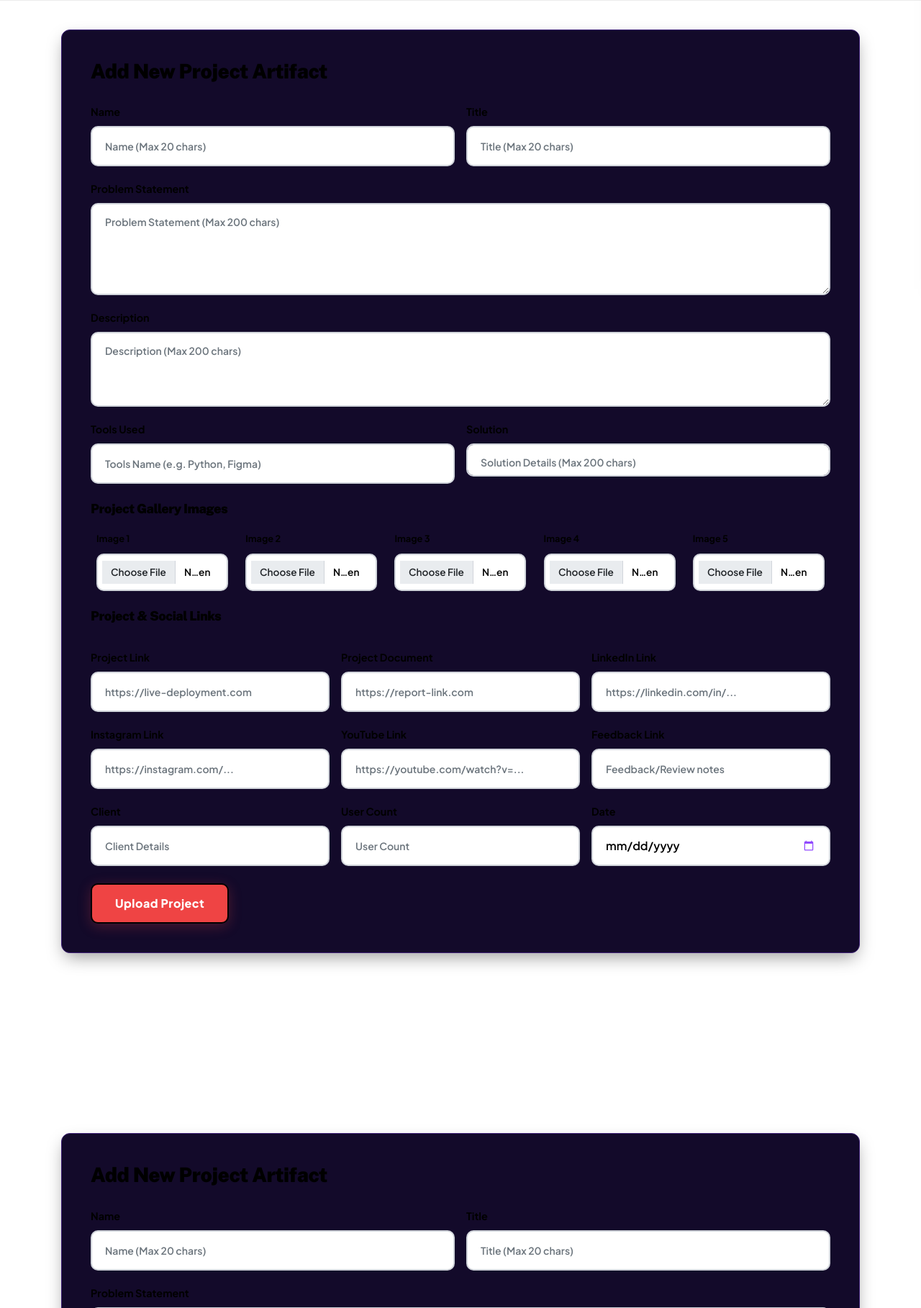
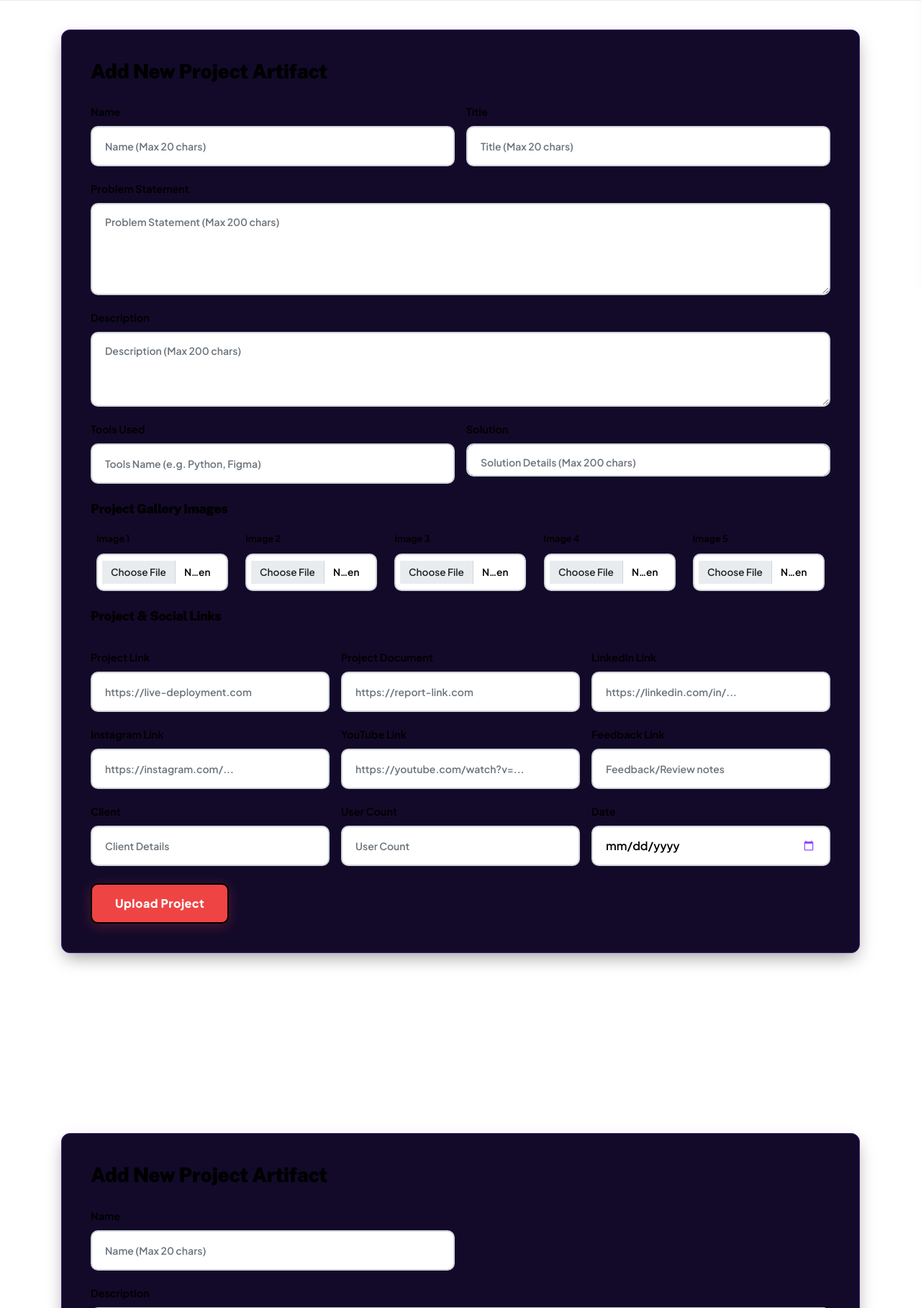
Before and after one commit to bharath7418/Bharath-Portfolio-2.0, a Flask app: page /admin in a window 1280 px wide. Shown: the part 394-2211 px from the top of the page at 72% size. Run offline with Flask 3, Linux system fonts and the light colour scheme; a user stored in the database is signed in; some libraries are stand-ins or nearby versions; some web fonts are replaced.

Commit message:
remove blog service and etc

```diff
--- a/app.py
+++ b/app.py
@@ -64,10 +64,9 @@
     user = db.Column(db.String(200),default=None)
     date = db.Column(db.String(20),default=None)
 
-
 class MiniProject(db.Model):
     id = db.Column(db.Integer, primary_key=True)
-    title = db.Column(db.String(150), nullable=False)
+    name = db.Column(db.String(150), nullable=False)
     description = db.Column(db.Text, nullable=False)
     tools = db.Column(db.String(100))
     filename1 = db.Column(db.String(100))
@@ -263,21 +262,6 @@
     return redirect(url_for('admin_dashboard'))
 
 
-@app.route('/admin/project/add', methods=['POST'])
-@login_required
-def add_project():
-    title = request.form.get('title')
-    description = request.form.get('description')
-    tech_stack = request.form.get('tech_stack')
-    project_type = request.form.get('project_type', 'Major')
-    link = request.form.get('link')
-
-    new_project = Project(title=title, description=description, tech_stack=tech_stack, project_type=project_type, link=link)
-    db.session.add(new_project)
-    db.session.commit()
-    flash('Project added successfully!', 'success')
-    return redirect(url_for('admin_dashboard'))
-
 @app.route('/admin/project/delete/<int:id>', methods=['POST'])
 @login_required
 def delete_project(id):
@@ -285,31 +269,6 @@
     db.session.delete(project)
     db.session.commit()
     flash('Project deleted successfully!', 'success')
-    return redirect(url_for('admin_dashboard'))
-
-@app.route('/admin/service/add', methods=['POST'])
-@login_required
-def add_service():
-    title = request.form.get('title')
-    description = request.form.get('description')
-    icon = request.form.get('icon', 'code')
-
-    new_service = Service(title=title, description=description, icon=icon)
-    db.session.add(new_service)
-    db.session.commit()
-    flash('Service added successfully!', 'success')
-    return redirect(url_for('admin_dashboard'))
-
-@app.route('/admin/blog/add', methods=['POST'])
-@login_required
-def add_blog():
-    title = request.form.get('title')
-    content = request.form.get('content')
-
-    new_blog = Blog(title=title, content=content, date_posted=datetime.utcnow())
-    db.session.add(new_blog)
-    db.session.commit()
-    flash('Blog posted successfully!', 'success')
     return redirect(url_for('admin_dashboard'))
 
 # --- DATABASE SEEDING ---
--- a/templates/admin.html
+++ b/templates/admin.html
@@ -154,21 +154,12 @@
                 <div style="background: #130a2a; border: 1px solid #3c1e75; border-radius: 12px; padding: 40px; margin-bottom: 50px; box-shadow: 0 10px 25px -5px rgba(0, 0, 0, 0.4);">
                     <h3 style="color: white; margin-bottom: 25px;"><i class="bi bi-folder-plus" style="color: #913BFF;"></i> Add New Project Artifact</h3>
 
-                    <form action="/admin_project_add" method="POST" enctype="multipart/form-data" class="row g-3">
+                    <form action="/admin_miniproject_add" method="POST" enctype="multipart/form-data" class="row g-3">
 
                         <!-- Core Details Section -->
                         <div class="col-md-6">
                             <label for="name" style="color: #cbd5e1; margin-bottom: 5px; font-size: 0.9rem;"><i class="bi bi-tag-fill" style="color: #913BFF;"></i> Name</label>
                             <input type="text" id="name" name="name" placeholder="Name (Max 20 chars)" maxlength="20" required class="form-control" style="background: #1a103c; color: white; border: 1px solid #3c1e75; padding: 0.65rem 1rem;">
-                        </div>
-                        <div class="col-md-6">
-                            <label for="title" style="color: #cbd5e1; margin-bottom: 5px; font-size: 0.9rem;"><i class="bi bi-type-h1" style="color: #913BFF;"></i> Title</label>
-                            <input type="text" id="title" name="title" placeholder="Title (Max 20 chars)" maxlength="20" required class="form-control" style="background: #1a103c; color: white; border: 1px solid #3c1e75; padding: 0.65rem 1rem;">
-                        </div>
-
-                        <div class="col-12">
-                            <label for="problem_statement" style="color: #cbd5e1; margin-bottom: 5px; font-size: 0.9rem;"><i class="bi bi-exclamation-octagon-fill" style="color: #913BFF;"></i> Problem Statement</label>
-                            <textarea id="problem_statement" name="problem_statement" placeholder="Problem Statement (Max 200 chars)" maxlength="200" required rows="4" class="form-control" style="background: #1a103c; color: white; border: 1px solid #3c1e75; padding: 0.65rem 1rem;"></textarea>
                         </div>
 
                         <div class="col-12">
--- a/templates/base.html
+++ b/templates/base.html
@@ -240,8 +240,6 @@
                                         <li><a href="/about">About</a></li>
                                         <li><a href="/projects">Projects</a></li>
                                         <li><a href="/miniprojects">Mini Projects</a></li>
-                                        <li><a href="/services">Services</a></li>
-                                        <li><a href="/blogs">Blog</a></li>
                                         <li><a href="/contact">Contact</a></li>
                                     </ul>
                                 </nav>
```
Also changed, not shown: instance/database.db (deleted).
